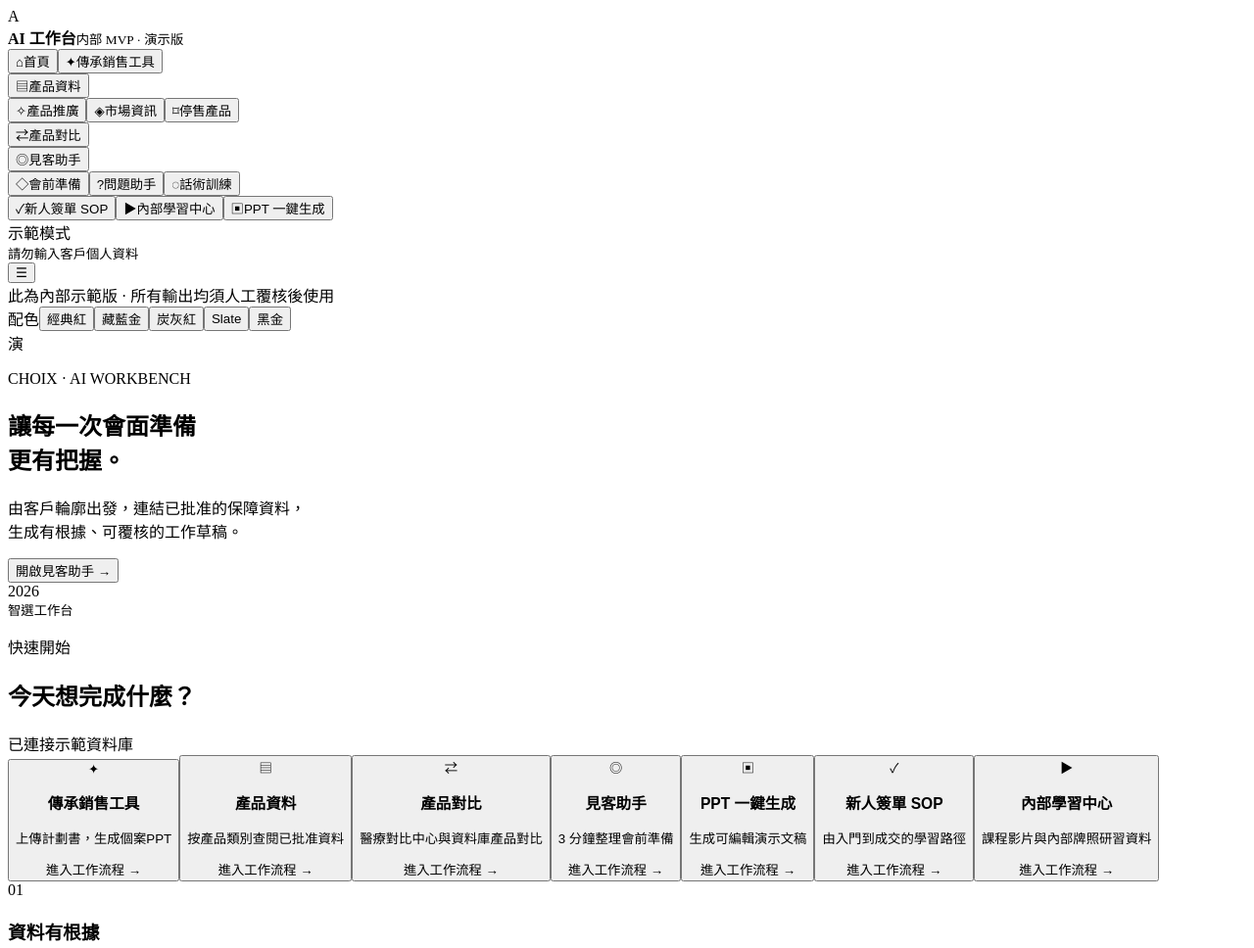
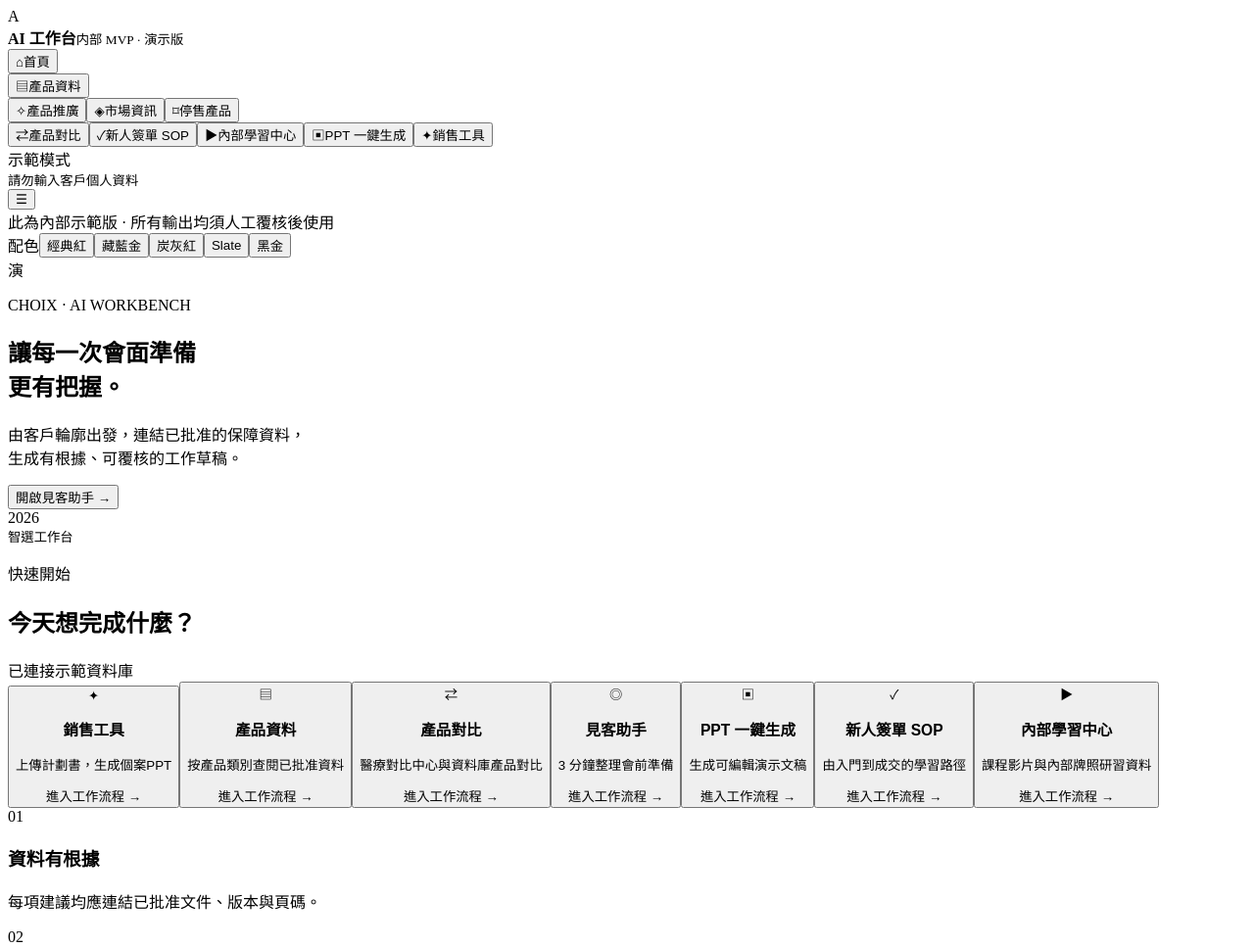
Before and after one commit to 13291278871lia-star/ai-, a website with bundled scripts: page index.html in a window 1280 px wide. Shown: the top 968 px of the page at 98% size. Built offline with nearby package versions, Linux system fonts and the light colour scheme.

Commit message:
refactor(nav): remove meeting assistant group

```diff
--- a/index.html
+++ b/index.html
@@ -12,6 +12,6 @@
     <div id="app"></div>
     <script src="/assets/vendor/jszip/jszip.min.js"></script>
     <script src="/assets/vendor/pptxgenjs/pptxgen.bundle.js"></script>
-    <script type="module" src="/src/main.js?v=20260924-sales-tool"></script>
+    <script type="module" src="/src/main.js?v=20261005-sidebar-cleanup"></script>
   </body>
 </html>
--- a/src/main.js
+++ b/src/main.js
@@ -3,7 +3,7 @@
 import {compareSchema} from './compare-schema.js';
 import {panel as medicalComparePanel, bind as bindMedicalCompare} from './medical-compare.js';
 const modules = {
-  salestool: { icon: "✦", title: "傳承銷售工具", subtitle: "上傳計劃書，生成個案PPT", color: "gold" },
+  salestool: { icon: "✦", title: "銷售工具", subtitle: "上傳計劃書，生成個案PPT", color: "gold" },
   matching: { icon: "◇", title: "會前準備", subtitle: "由客戶輪廓尋找已批准資料", color: "gold" },
   library: { icon: "▤", title: "產品資料", subtitle: "按產品類別查閱已批准資料", color: "wine" },
   compare: { icon: "⇄", title: "產品對比", subtitle: "醫療對比中心與資料庫產品對比", color: "teal" },
@@ -432,7 +432,7 @@
   return `<div class="app-shell">
     <aside class="sidebar">
       <div class="brand"><div class="brand-mark">A</div><div><strong>AI 工作台</strong><small>内部 MVP · 演示版</small></div></div>
-      <nav>${navItem("home", "⌂", "首頁")}${navItem("salestool", "✦", "傳承銷售工具")}${navGroup("library", ["promotion", "market", "discontinued"])}${navItem("compare", "⇄", "產品對比")}${navGroup("meeting", ["matching", "question", "practice"])}${navItem("sop", "✓", "新人簽單 SOP")}${navItem("learning", "▶", "內部學習中心")}${navItem("ppt", "▣", "PPT 一鍵生成")}</nav>
+      <nav>${navItem("home", "⌂", "首頁")}${navGroup("library", ["promotion", "market", "discontinued"])}${navItem("compare", "⇄", "產品對比")}${navItem("sop", "✓", "新人簽單 SOP")}${navItem("learning", "▶", "內部學習中心")}${navItem("ppt", "▣", "PPT 一鍵生成")}${navItem("salestool", "✦", "銷售工具")}</nav>
       <div class="sidebar-footer"><span class="status-dot"></span>示範模式<br><small>請勿輸入客戶個人資料</small></div>
     </aside>
     <main class="main"><header class="topbar"><button id="menuButton" class="menu-button">☰</button><div class="notice">此為內部示範版 · 所有輸出均須人工覆核後使用</div><div class="theme-preview" style="display:flex" role="group" aria-label="配色預覽"><span class="theme-label">配色</span><button title="原始紅色系" class="theme-choice ${uiTheme === "classic-red" ? "active" : ""}" data-theme-choice="classic-red">經典紅</button><button title="經典藏藍－啞光金" class="theme-choice ${uiTheme === "navy-gold" ? "active" : ""}" data-theme-choice="navy-gold">藏藍金</button><button title="炭灰黑－暗酒紅－香檳金" class="theme-choice ${uiTheme === "guardian" ? "active" : ""}" data-theme-choice="guardian">炭灰紅</button><button title="現代 Slate 灰藍" class="theme-choice ${uiTheme === "slate" ? "active" : ""}" data-theme-choice="slate">Slate</button><button title="深色模式－黑金尊享" class="theme-choice ${uiTheme === "black-gold" ? "active" : ""}" data-theme-choice="black-gold">黑金</button></div><div class="avatar">演</div></header>${sectionNavigation()}${content}</main>
```
